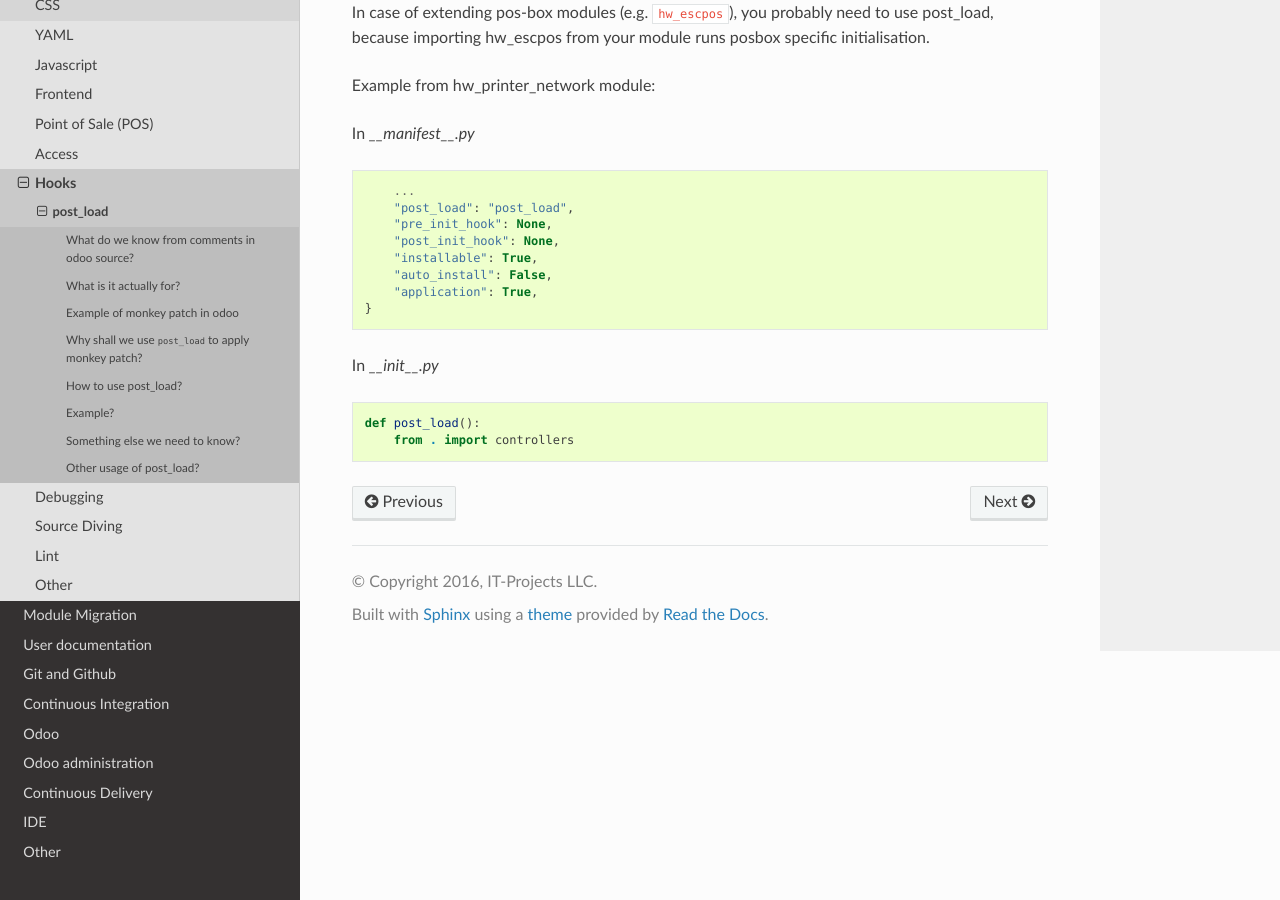
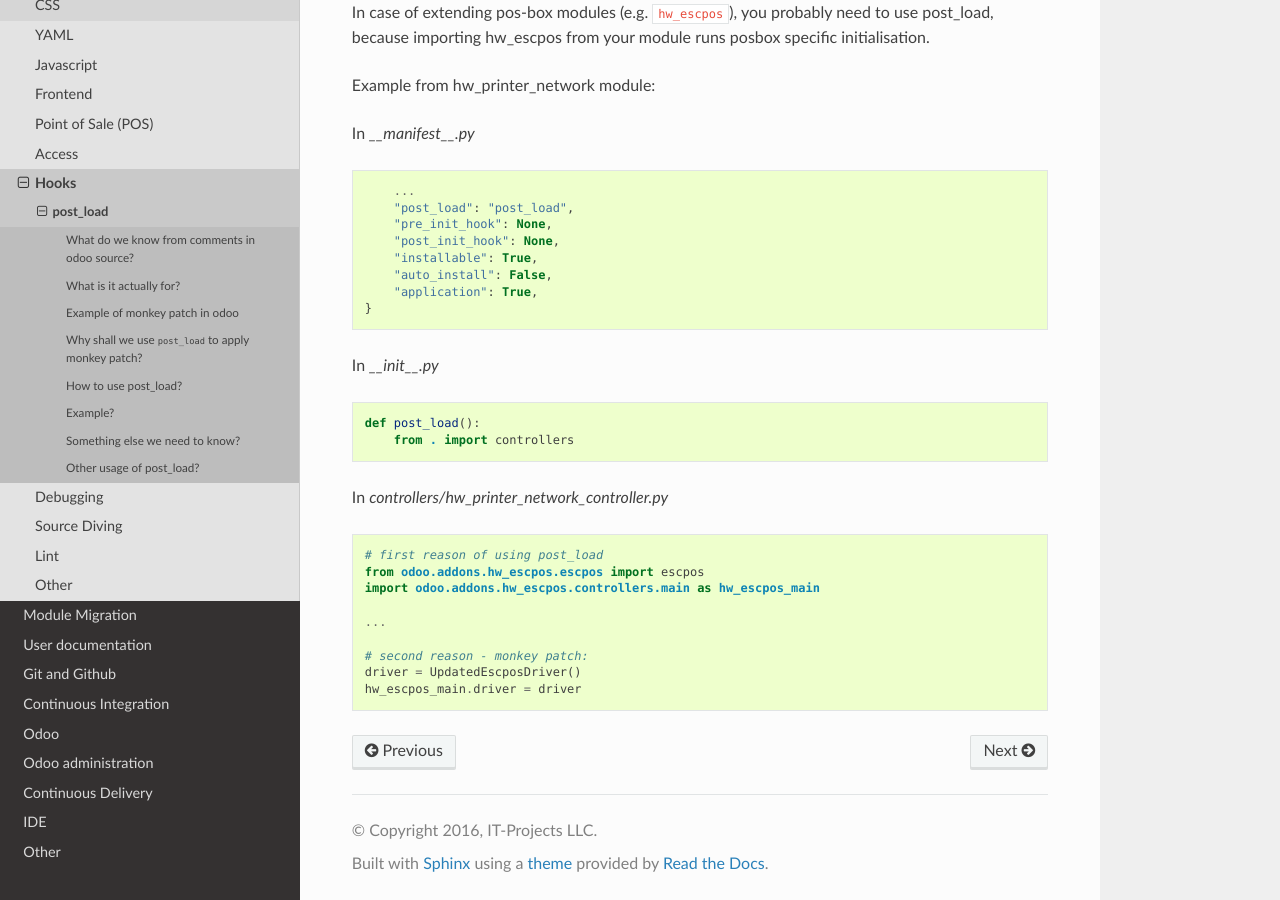
Before and after one commit to itpp-labs/odoo-development, a Sphinx documentation site: the page built from docs/dev/hooks/post_load.rst, in a window 1280 px wide and 900 px high, scrolled down 2649 px. Built offline with Sphinx 7.4.7 and the Read the Docs theme 2.0.0, drawn with Linux system fonts in a browser that asks for light colours; pages that are not in the unit, such as notebooks, are missing from menus.

Commit message:
add example from controller

```diff
--- a/docs/dev/hooks/post_load.rst
+++ b/docs/dev/hooks/post_load.rst
@@ -125,3 +125,17 @@ In *__init__.py*
 
     def post_load():
         from . import controllers
+
+In *controllers/hw_printer_network_controller.py*
+
+.. code-block:: py
+
+    # first reason of using post_load
+    from odoo.addons.hw_escpos.escpos import escpos
+    import odoo.addons.hw_escpos.controllers.main as hw_escpos_main
+
+    ...
+
+    # second reason - monkey patch:
+    driver = UpdatedEscposDriver()
+    hw_escpos_main.driver = driver
```
